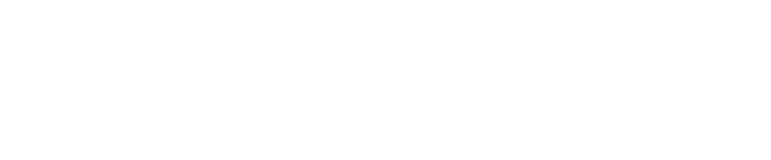
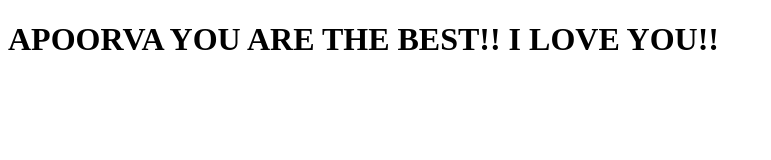
Before and after one commit to garnarush/garnarush.github.io, a plain HTML site: page index.html in a window 1280 px wide. Shown: the whole page, without its empty margins (0-771 px from the left). Drawn offline with Linux system fonts and the light colour scheme.

Commit message:
Update index.html

```diff
--- a/index.html
+++ b/index.html
@@ -3,4 +3,8 @@
 <head>
 <title> I LOVE YOU APOORVA </title>
 <head>
+<body>
+  <h1>APOORVA YOU ARE THE BEST!! I LOVE YOU!!</h1>
+
+</body>
 </html>
```
